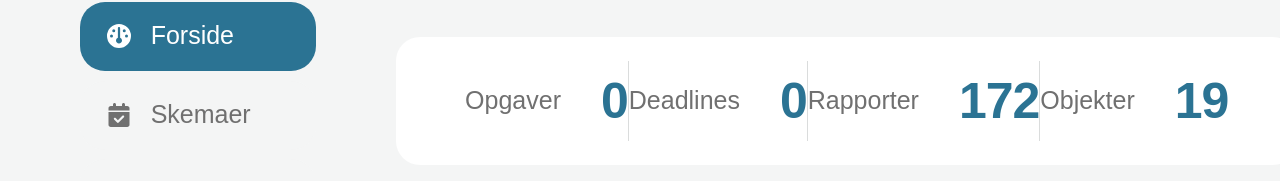
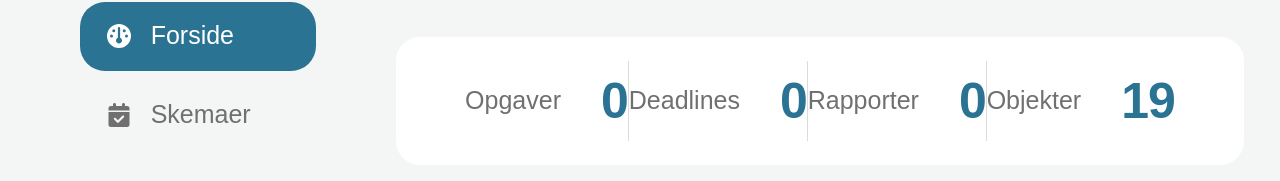
Before and after one commit to SigneWehlast/dbiDashboard, a Vue app: page / in a window 1280 px wide. Shown: the part 200-381 px from the top of the page. Built offline with nearby package versions, Linux system fonts and the light colour scheme; no server answers; the database is empty; a web font is replaced by a local one.

Commit message:
Update OverviewWidget.vue

```diff
--- a/src/components/OverviewWidget.vue
+++ b/src/components/OverviewWidget.vue
@@ -29,8 +29,10 @@ const totalDeadlines = computed(() =>
   }).length
 )
 
+
+const totalReports = computed(() => taskStore.tasks.length)
+
 // Midlertidige værdier for Rapporter og Objekter
-const totalReports = computed(() => 172)
 const totalObjects = computed(() => 19)
 </script>
 
```
